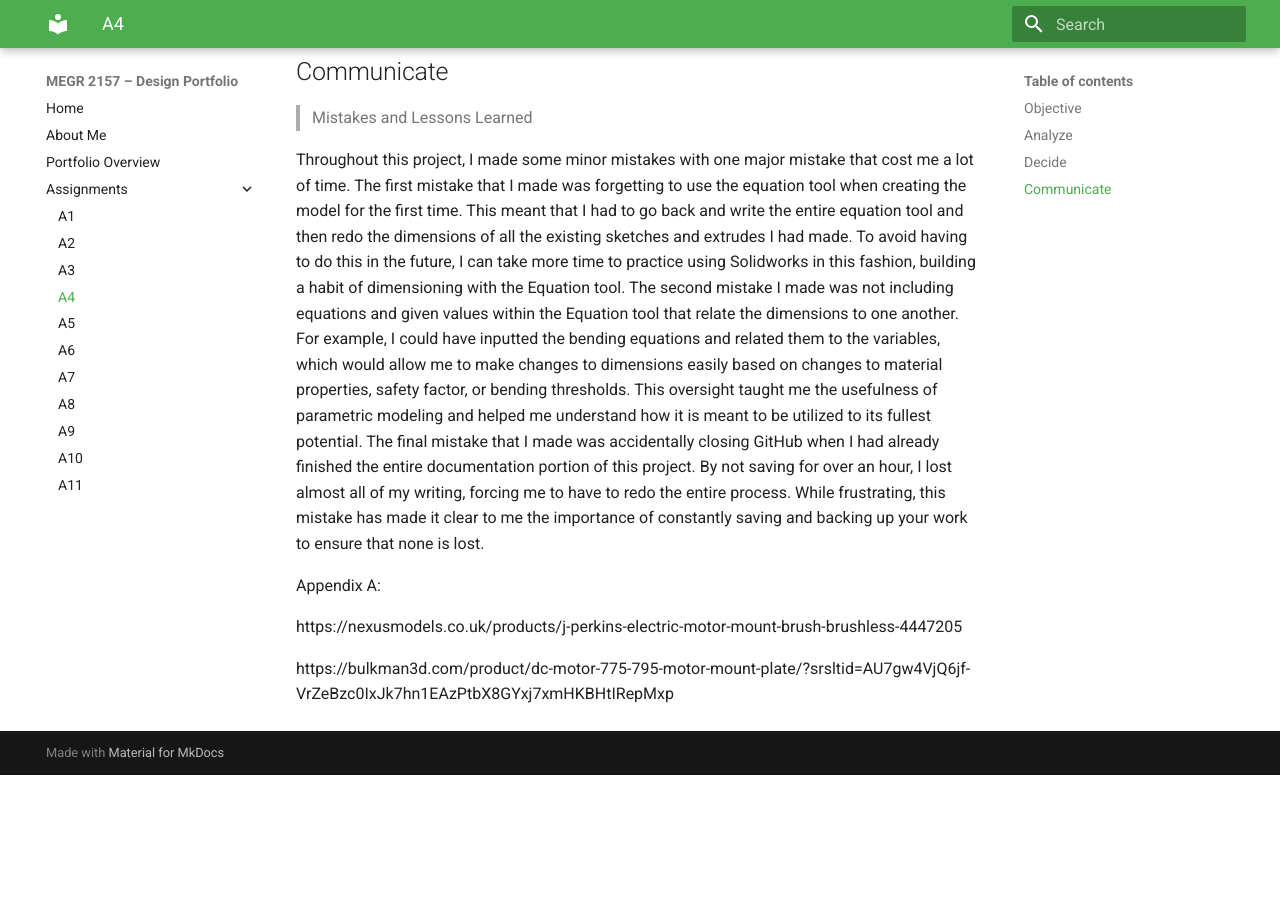
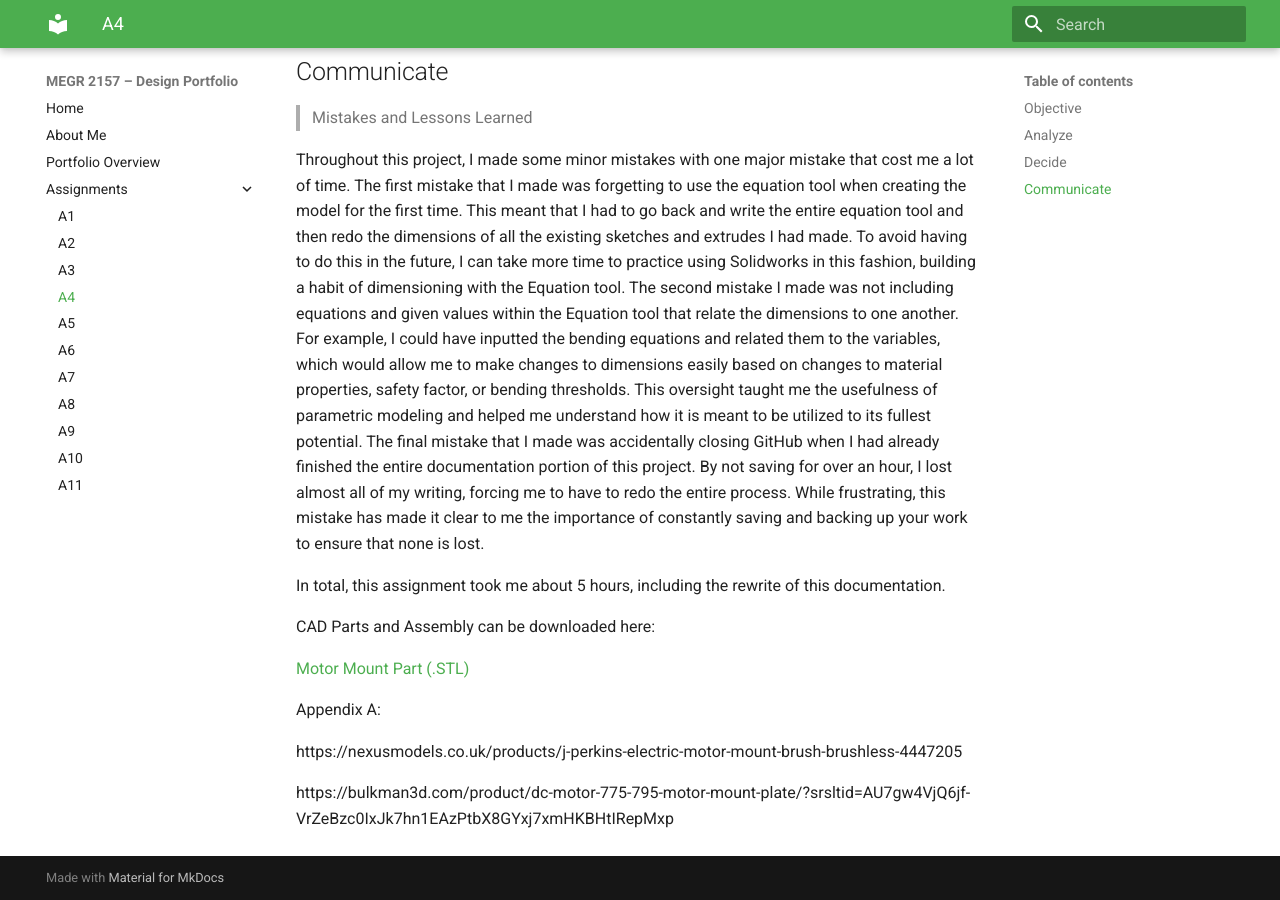
Before and after one commit to bsalvi7/megr2156-portfolio, an MkDocs documentation site: the page built from docs/assignments/A04/index.md, in a window 1280 px wide and 900 px high, scrolled down 10418 px. Built offline with MkDocs 1.6.1 and Material for MkDocs 9.7.7, drawn with Linux system fonts in a browser that asks for light colours; before the commit the page ends 11193 px from its top, so only the background shows below that.

Commit message:
Update documentation with time spent and CAD download link
Added total time spent on assignment and download link for CAD parts.

```diff
--- a/docs/assignments/A04/index.md
+++ b/docs/assignments/A04/index.md
@@ -96,6 +96,14 @@ With this, the final model of the motor mount was completed.
 
 Throughout this project, I made some minor mistakes with one major mistake that cost me a lot of time. The first mistake that I made was forgetting to use the equation tool when creating the model for the first time. This meant that I had to go back and write the entire equation tool and then redo the dimensions of all the existing sketches and extrudes I had made. To avoid having to do this in the future, I can take more time to practice using Solidworks in this fashion, building a habit of dimensioning with the Equation tool. The second mistake I made was not including equations and given values within the Equation tool that relate the dimensions to one another. For example, I could have inputted the bending equations and related them to the variables, which would allow me to make changes to dimensions easily based on changes to material properties, safety factor, or bending thresholds. This oversight taught me the usefulness of parametric modeling and helped me understand how it is meant to be utilized to its fullest potential. The final mistake that I made was accidentally closing GitHub when I had already finished the entire documentation portion of this project. By not saving for over an hour, I lost almost all of my writing, forcing me to have to redo the entire process. While frustrating, this mistake has made it clear to me the importance of constantly saving and backing up your work to ensure that none is lost.
 
+In total, this assignment took me about 5 hours, including the rewrite of this documentation.
+
+CAD Parts and Assembly can be downloaded here:
+
+<a href="A4 Motor Mount.zip" download>
+  Motor Mount Part (.STL)
+</a>
+
 Appendix A:
 
 https://nexusmodels.co.uk/products/j-perkins-electric-motor-mount-brush-brushless-4447205
```
